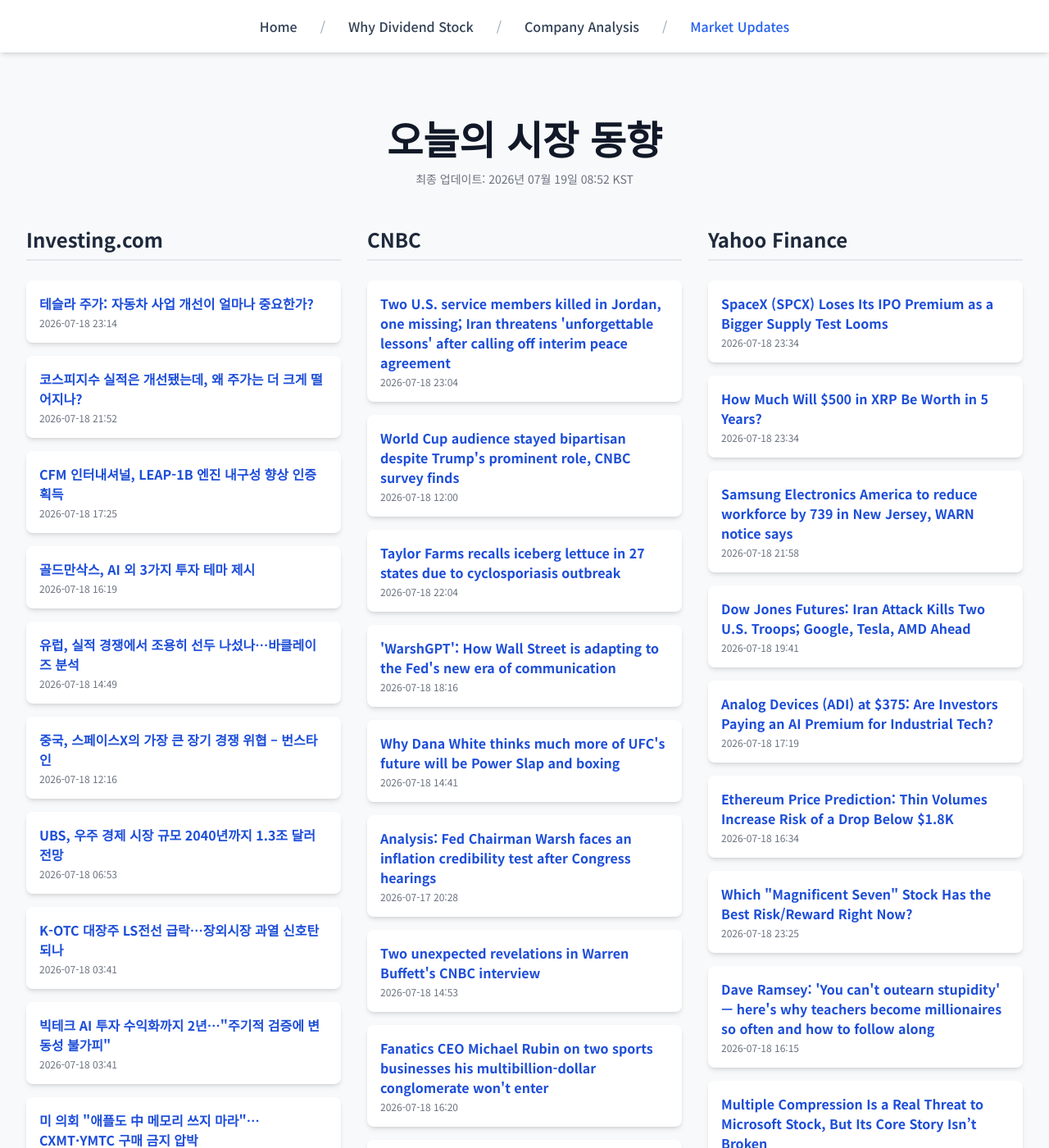
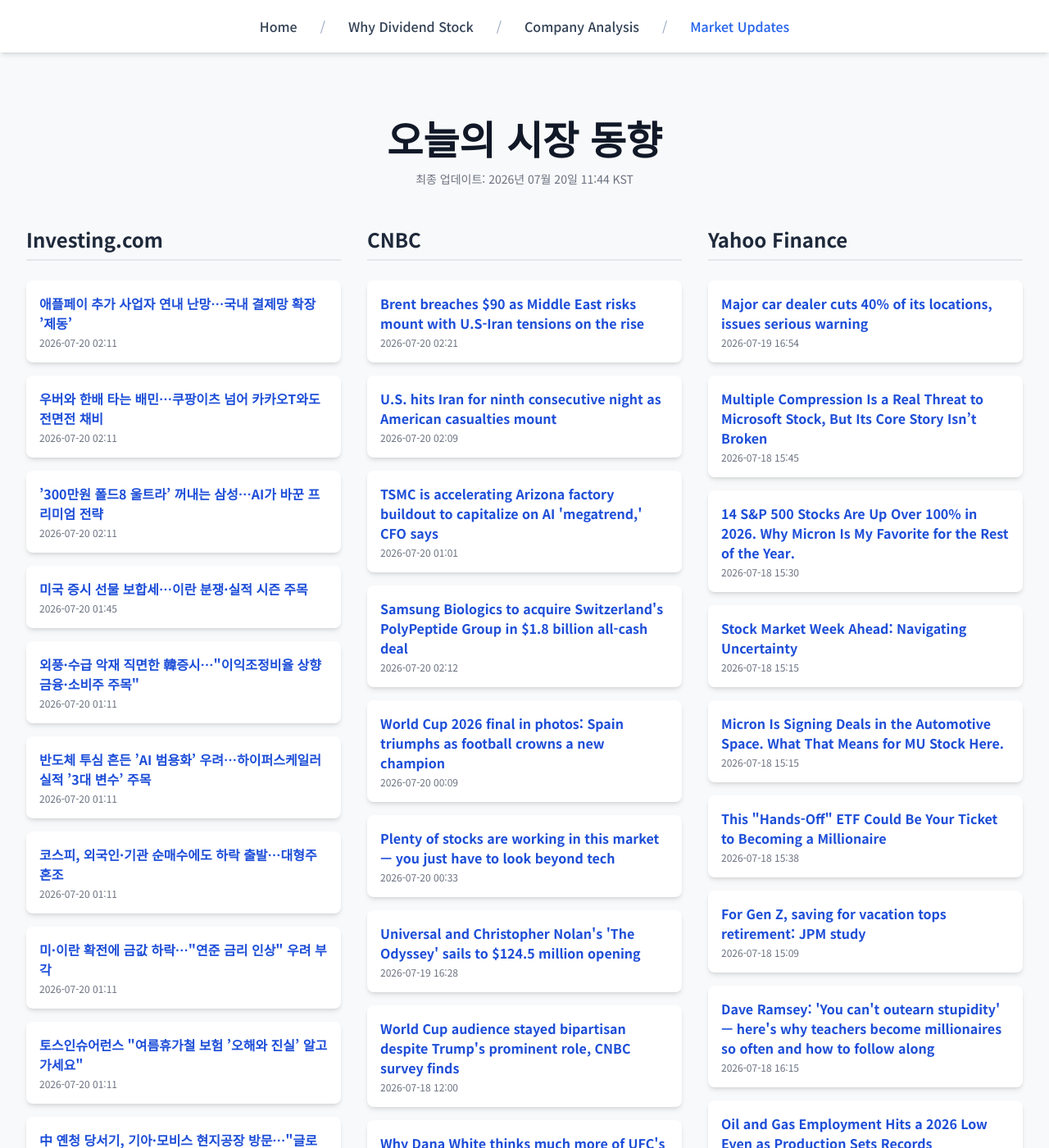
Before and after one commit to Kay-Hwang/my-company-analysis, a Jekyll site: the page built from market-updates.html, in a window 1280 px wide and 1400 px high. Shown: the whole window at 82% size. Built offline with Jekyll 4.4.1, drawn with Linux system fonts in a browser that asks for light colours; nearby versions of some CDN libraries; a script that is not in the unit is left out; some of the changed text lies outside the part shown.

Commit message:
Update daily data

```diff
--- a/_data/latest_data.json
+++ b/_data/latest_data.json
@@ -1,74 +1,110 @@
 {
-  "lastUpdated": "2026년 07월 19일 08:52 KST",
+  "lastUpdated": "2026년 07월 20일 11:44 KST",
   "news": {
     "investing": [
       {
-        "title": "테슬라 주가: 자동차 사업 개선이 얼마나 중요한가?",
-        "link": "https://kr.investing.com/news/stock-market-news/article-2020181",
-        "pubDate": "2026-07-18 23:14:20",
-        "summary": "테슬라 주가: 자동차 사업 개선이 얼마나 중요한가?"
+        "title": "애플페이 추가 사업자 연내 난망…국내 결제망 확장 ’제동’",
+        "link": "https://kr.investing.com/news/stock-market-news/article-2020340",
+        "pubDate": "2026-07-20 02:11:13",
+        "summary": "애플페이 추가 사업자 연내 난망…국내 결제망 확장 ’제동’"
       },
       {
-        "title": "코스피지수 실적은 개선됐는데, 왜 주가는 더 크게 떨어지나?",
-        "link": "https://kr.investing.com/news/stock-market-news/article-2020180",
-        "pubDate": "2026-07-18 21:52:41",
-        "summary": "코스피지수 실적은 개선됐는데, 왜 주가는 더 크게 떨어지나?"
+        "title": "우버와 한배 타는 배민…쿠팡이츠 넘어 카카오T와도 전면전 채비",
+        "link": "https://kr.investing.com/news/stock-market-news/article-2020339",
+        "pubDate": "2026-07-20 02:11:12",
+        "summary": "우버와 한배 타는 배민…쿠팡이츠 넘어 카카오T와도 전면전 채비"
       },
       {
-        "title": "CFM 인터내셔널, LEAP-1B 엔진 내구성 향상 인증 획득",
-        "link": "https://kr.investing.com/news/stock-market-news/article-2020175",
-        "pubDate": "2026-07-18 17:25:55",
-        "summary": "CFM 인터내셔널, LEAP-1B 엔진 내구성 향상 인증 획득"
+        "title": "’300만원 폴드8 울트라’ 꺼내는 삼성…AI가 바꾼 프리미엄 전략",
+        "link": "https://kr.investing.com/news/stock-market-news/article-2020338",
+        "pubDate": "2026-07-20 02:11:12",
+        "summary": "’300만원 폴드8 울트라’ 꺼내는 삼성…AI가 바꾼 프리미엄 전략"
       },
       {
-        "title": "골드만삭스, AI 외 3가지 투자 테마 제시",
-        "link": "https://kr.investing.com/news/stock-market-news/article-2020173",
-        "pubDate": "2026-07-18 16:19:43",
-        "summary": "골드만삭스, AI 외 3가지 투자 테마 제시"
+        "title": "미국 증시 선물 보합세…이란 분쟁·실적 시즌 주목",
+        "link": "https://kr.investing.com/news/stock-market-news/article-2020325",
+        "pubDate": "2026-07-20 01:45:03",
+        "summary": "미국 증시 선물 보합세…이란 분쟁·실적 시즌 주목"
       },
       {
-        "title": "유럽, 실적 경쟁에서 조용히 선두 나섰나…바클레이즈 분석",
-        "link": "https://kr.investing.com/news/stock-market-news/article-2020169",
-        "pubDate": "2026-07-18 14:49:03",
-        "summary": "유럽, 실적 경쟁에서 조용히 선두 나섰나…바클레이즈 분석"
+        "title": "외풍·수급 악재 직면한 韓증시…\"이익조정비율 상향 금융·소비주 주목\"",
+        "link": "https://kr.investing.com/news/stock-market-news/article-2020320",
+        "pubDate": "2026-07-20 01:11:11",
+        "summary": "외풍·수급 악재 직면한 韓증시…\"이익조정비율 상향 금융·소비주 주목\""
       },
       {
-        "title": "중국, 스페이스X의 가장 큰 장기 경쟁 위협 – 번스타인",
-        "link": "https://kr.investing.com/news/stock-market-news/article-2020162",
-        "pubDate": "2026-07-18 12:16:54",
-        "summary": "중국, 스페이스X의 가장 큰 장기 경쟁 위협 – 번스타인"
+        "title": "반도체 투심 흔든 ’AI 범용화’ 우려…하이퍼스케일러 실적 ’3대 변수’ 주목",
+        "link": "https://kr.investing.com/news/stock-market-news/article-2020319",
+        "pubDate": "2026-07-20 01:11:10",
+        "summary": "반도체 투심 흔든 ’AI 범용화’ 우려…하이퍼스케일러 실적 ’3대 변수’ 주목"
       },
       {
-        "title": "UBS, 우주 경제 시장 규모 2040년까지 1.3조 달러 전망",
-        "link": "https://kr.investing.com/news/stock-market-news/article-2020136",
-        "pubDate": "2026-07-18 06:53:40",
-        "summary": "UBS, 우주 경제 시장 규모 2040년까지 1.3조 달러 전망"
+        "title": "코스피, 외국인·기관 순매수에도 하락 출발…대형주 혼조",
+        "link": "https://kr.investing.com/news/stock-market-news/article-2020318",
+        "pubDate": "2026-07-20 01:11:10",
+        "summary": "코스피, 외국인·기관 순매수에도 하락 출발…대형주 혼조"
       },
       {
-        "title": "K-OTC 대장주 LS전선 급락…장외시장 과열 신호탄 되나",
-        "link": "https://kr.investing.com/news/stock-market-news/article-2020128",
-        "pubDate": "2026-07-18 03:41:09",
-        "summary": "K-OTC 대장주 LS전선 급락…장외시장 과열 신호탄 되나"
+        "title": "미·이란 확전에 금값 하락…\"연준 금리 인상\" 우려 부각",
+        "link": "https://kr.investing.com/news/stock-market-news/article-2020317",
+        "pubDate": "2026-07-20 01:11:10",
+        "summary": "미·이란 확전에 금값 하락…\"연준 금리 인상\" 우려 부각"
       },
       {
-        "title": "빅테크 AI 투자 수익화까지 2년…\"주기적 검증에 변동성 불가피\"",
-        "link": "https://kr.investing.com/news/stock-market-news/article-2020127",
-        "pubDate": "2026-07-18 03:41:08",
-        "summary": "빅테크 AI 투자 수익화까지 2년…\"주기적 검증에 변동성 불가피\""
+        "title": "토스인슈어런스 \"여름휴가철 보험 ’오해와 진실’ 알고 가세요\"",
+        "link": "https://kr.investing.com/news/stock-market-news/article-2020316",
+        "pubDate": "2026-07-20 01:11:09",
+        "summary": "토스인슈어런스 \"여름휴가철 보험 ’오해와 진실’ 알고 가세요\""
       },
       {
-        "title": "미 의회 \"애플도 中 메모리 쓰지 마라\"…CXMT·YMTC 구매 금지 압박",
-        "link": "https://kr.investing.com/news/stock-market-news/article-2020126",
-        "pubDate": "2026-07-18 03:41:08",
-        "summary": "미 의회 \"애플도 中 메모리 쓰지 마라\"…CXMT·YMTC 구매 금지 압박"
+        "title": "中 옌청 당서기, 기아·모비스 현지공장 방문…\"글로벌 경쟁력 강화 지원\"",
+        "link": "https://kr.investing.com/news/stock-market-news/article-2020315",
+        "pubDate": "2026-07-20 01:11:02",
+        "summary": "中 옌청 당서기, 기아·모비스 현지공장 방문…\"글로벌 경쟁력 강화 지원\""
       }
     ],
     "cnbc": [
       {
-        "title": "Two U.S. service members killed in Jordan, one missing; Iran threatens 'unforgettable lessons' after calling off interim peace agreement",
-        "link": "https://www.cnbc.com/2026/07/18/us-military-says-it-completed-latest-round-of-strikes-against-iran.html",
-        "pubDate": "Sat, 18 Jul 2026 23:04:22 GMT",
-        "summary": "When asked about Iran no longer abiding by the interim peace agreement, U.S. President Donald Trump reportedly said, \"I couldn't care less.\""
+        "title": "Brent breaches $90 as Middle East risks mount with U.S-Iran tensions on the rise",
+        "link": "https://www.cnbc.com/2026/07/20/oil-prices-today-brent-wti-crude-us-iran-centcom-hormuz.html",
+        "pubDate": "Mon, 20 Jul 2026 02:21:15 GMT",
+        "summary": "American forces have started ninth consecutive night of strikes against Iranian targets."
+      },
+      {
+        "title": "U.S. hits Iran for ninth consecutive night as American casualties mount",
+        "link": "https://www.cnbc.com/2026/07/20/us-iran-strait-of-hormuz-hostilities-casualties-.html",
+        "pubDate": "Mon, 20 Jul 2026 02:09:36 GMT",
+        "summary": "The U.S. began a ninth straight night of strikes against Iran, escalating a campaign to destroy Tehran's ability to disrupt shipping in the Strait of Hormuz."
+      },
+      {
+        "title": "TSMC is accelerating Arizona factory buildout to capitalize on AI 'megatrend,' CFO says",
+        "link": "https://www.cnbc.com/2026/07/20/tsmc-arizona-fab-capacity-ai-chip-demand.html",
+        "pubDate": "Mon, 20 Jul 2026 01:01:17 GMT",
+        "summary": "Speaking in an interview with CNBC, TSMC's Wendell Huang said the fresh investment comes on the back of robust customer demand."
+      },
+      {
+        "title": "Samsung Biologics to acquire Switzerland's PolyPeptide Group in $1.8 billion all-cash deal",
+        "link": "https://www.cnbc.com/2026/07/20/samsung-biologics-polypeptide-group-deal-switzerland.html",
+        "pubDate": "Mon, 20 Jul 2026 02:12:11 GMT",
+        "summary": "Samsung Biologics acquires PolyPeptide Group for 2.7 trillion won ($1.8 billion)"
+      },
+      {
+        "title": "World Cup 2026 final in photos: Spain triumphs as football crowns a new champion",
+        "link": "https://www.cnbc.com/2026/07/20/world-cup-2026-final-spain-argentina-messi-bts-shakira.html",
+        "pubDate": "Mon, 20 Jul 2026 00:09:27 GMT",
+        "summary": "Spain reclaimed football's biggest prize on Sunday, defeating Argentina 1-0 after extra time in a tense World Cup final."
+      },
+      {
+        "title": "Plenty of stocks are working in this market — you just have to look beyond tech",
+        "link": "https://www.cnbc.com/2026/07/19/plenty-of-stocks-are-working-in-this-market-just-look-beyond-tech.html",
+        "pubDate": "Mon, 20 Jul 2026 00:33:52 GMT",
+        "summary": "The big unanswered question is how long there can be such terrific opportunities outside tech before it dawns on those overweight the sector."
+      },
+      {
+        "title": "Universal and Christopher Nolan's 'The Odyssey' sails to $124.5 million opening",
+        "link": "https://www.cnbc.com/2026/07/19/the-odyssey-box-office-christopher-nolan-and-universal-opening-weekend.html",
+        "pubDate": "Sun, 19 Jul 2026 16:28:53 GMT",
+        "summary": "Christopher Nolan's \"The Odyssey\" tallied an estimated $124.5 million at the domestic box office, with IMAX screenings fueling a big haul."
       },
       {
         "title": "World Cup audience stayed bipartisan despite Trump's prominent role, CNBC survey finds",
@@ -77,96 +113,60 @@
         "summary": "Nearly half of registered voters watched the 2026 World Cup, with income and education shaping viewership more than party affiliation, the survey found."
       },
       {
-        "title": "Taylor Farms recalls iceberg lettuce in 27 states due to cyclosporiasis outbreak",
-        "link": "https://www.cnbc.com/2026/07/18/taylor-farms-recalls-iceberg-lettuce-in-27-states-due-to-cyclosporiasis-outbreak.html",
-        "pubDate": "Sat, 18 Jul 2026 22:04:02 GMT",
-        "summary": "Taylor Farms is recalling iceberg lettuce in 27 states because of the potential that the greens could be contaminated with cyclosporiasis."
-      },
-      {
-        "title": "'WarshGPT': How Wall Street is adapting to the Fed's new era of communication",
-        "link": "https://www.cnbc.com/2026/07/18/warshgpt-federal-reserve-communications-task-force-warsh.html",
-        "pubDate": "Sat, 18 Jul 2026 18:16:42 GMT",
-        "summary": "Investment firms are readying for an era with less public commentary from the U.S. central bank. Some are relying on AI for an edge."
-      },
-      {
         "title": "Why Dana White thinks much more of UFC's future will be Power Slap and boxing",
         "link": "https://www.cnbc.com/2026/07/18/ufc-dana-white-power-slap-boxing.html",
         "pubDate": "Sat, 18 Jul 2026 14:41:49 GMT",
         "summary": "UFC president and CEO Dana White predicted that Power Slap may become as big as his flagship fighting sport at the Game Plan conference in New York."
       },
       {
-        "title": "Analysis: Fed Chairman Warsh faces an inflation credibility test after Congress hearings",
-        "link": "https://www.cnbc.com/2026/07/15/fed-chairman-kevin-warsh-inflation-credibility-test-analysis.html",
-        "pubDate": "Fri, 17 Jul 2026 20:28:40 GMT",
-        "summary": "The new Fed chairman avoided major stumbles in two days of testimony before the House and Senate, but faces a rapid test of his commitment to price stability."
-      },
-      {
-        "title": "Two unexpected revelations in Warren Buffett's CNBC interview",
-        "link": "https://www.cnbc.com/2026/07/18/two-unexpected-revelations-in-warren-buffetts-cnbc-interview.html",
-        "pubDate": "Sat, 18 Jul 2026 14:53:36 GMT",
-        "summary": "Warren Buffett tells CNBC that Bill Gates' ties to Jeffrey Epstein didn't drive his termination of donations."
-      },
-      {
-        "title": "Fanatics CEO Michael Rubin on two sports businesses his multibillion-dollar conglomerate won't enter",
-        "link": "https://www.cnbc.com/2026/07/18/fanatics-fanfest-michael-rubin.html",
-        "pubDate": "Sat, 18 Jul 2026 16:20:28 GMT",
-        "summary": "Fanatics has become one of the most influential companies in sports, building out a massive merchandise, collectibles and sports gambling platform."
-      },
-      {
-        "title": "Democratic socialists top MAGA candidates among voters in CNBC's All-America poll",
-        "link": "https://www.cnbc.com/2026/07/17/democratic-socialists-top-maga-candidates-all-america-poll.html",
-        "pubDate": "Fri, 17 Jul 2026 16:39:33 GMT",
-        "summary": "The survey's findings come as democratic socialist candidates win Democratic primaries following the 2025 election of New York City Mayor Zohran Mamdani."
-      },
-      {
-        "title": "California's billionaire tax: What's at risk for the biggest state economy in America",
-        "link": "https://www.cnbc.com/2026/07/17/california-billionaire-tax.html",
-        "pubDate": "Fri, 17 Jul 2026 15:02:57 GMT",
-        "summary": "California's billionaire tax would generate quick revenue, but Norway's example shows the longer-term economic impact of targeting the wealthy is unclear."
+        "title": "American Airlines CEO lays out his vision to close a more than $3 billion profit gap",
+        "link": "https://www.cnbc.com/2026/07/19/american-airlines-ceo.html",
+        "pubDate": "Sun, 19 Jul 2026 12:00:01 GMT",
+        "summary": "The carrier is working on improving reliability, investing in more premium seats and lounges, and considering Boeing and Airbus for a new wide-body plane order."
       }
     ],
     "yahoo": [
       {
-        "title": "SpaceX (SPCX) Loses Its IPO Premium as a Bigger Supply Test Looms",
-        "link": "https://finance.yahoo.com/markets/stocks/articles/spacex-spcx-loses-ipo-premium-233457233.html",
-        "pubDate": "2026-07-18T23:34:57Z",
-        "summary": "SpaceX (SPCX) Loses Its IPO Premium as a Bigger Supply Test Looms"
+        "title": "Major car dealer cuts 40% of its locations, issues serious warning",
+        "link": "https://finance.yahoo.com/small-business/articles/major-car-dealer-cuts-40-014700349.html",
+        "pubDate": "2026-07-19T16:54:17Z",
+        "summary": "Major car dealer cuts 40% of its locations, issues serious warning"
       },
       {
-        "title": "How Much Will $500 in XRP Be Worth in 5 Years?",
-        "link": "https://finance.yahoo.com/markets/crypto/articles/much-500-xrp-worth-5-233410454.html",
-        "pubDate": "2026-07-18T23:34:10Z",
-        "summary": "How Much Will $500 in XRP Be Worth in 5 Years?"
+        "title": "Multiple Compression Is a Real Threat to Microsoft Stock, But Its Core Story Isn’t Broken",
+        "link": "https://finance.yahoo.com/markets/stocks/articles/multiple-compression-real-threat-microsoft-154502346.html",
+        "pubDate": "2026-07-18T15:45:02Z",
+        "summary": "Multiple Compression Is a Real Threat to Microsoft Stock, But Its Core Story Isn’t Broken"
       },
       {
-        "title": "Samsung Electronics America to reduce workforce by 739 in New Jersey, WARN notice says",
-        "link": "https://finance.yahoo.com/markets/stocks/articles/samsung-electronics-america-reduce-workforce-215814306.html",
-        "pubDate": "2026-07-18T21:58:14Z",
-        "summary": "Samsung Electronics America to reduce workforce by 739 in New Jersey, WARN notice says"
+        "title": "14 S&P 500 Stocks Are Up Over 100% in 2026. Why Micron Is My Favorite for the Rest of the Year.",
+        "link": "https://finance.yahoo.com/markets/stocks/articles/14-p-500-stocks-over-153002917.html",
+        "pubDate": "2026-07-18T15:30:02Z",
+        "summary": "14 S&P 500 Stocks Are Up Over 100% in 2026. Why Micron Is My Favorite for the Rest of the Year."
       },
       {
-        "title": "Dow Jones Futures: Iran Attack Kills Two U.S. Troops; Google, Tesla, AMD Ahead",
-        "link": "https://www.investors.com/market-trend/stock-market-today/dow-jones-futures-iran-attack-kills-us-troops-google-tesla-amd/?src=A00220&yptr=yahoo",
-        "pubDate": "2026-07-18T19:41:18Z",
-        "summary": "Dow Jones Futures: Iran Attack Kills Two U.S. Troops; Google, Tesla, AMD Ahead"
+        "title": "Stock Market Week Ahead: Navigating Uncertainty",
+        "link": "https://www.investors.com/research/investing-action-plan/stock-market-week-ahead-navigating-uncertainty/?src=A00220&yptr=yahoo",
+        "pubDate": "2026-07-18T15:15:50Z",
+        "summary": "Stock Market Week Ahead: Navigating Uncertainty"
       },
       {
-        "title": "Analog Devices (ADI) at $375: Are Investors Paying an AI Premium for Industrial Tech?",
-        "link": "https://finance.yahoo.com/markets/stocks/articles/analog-devices-adi-375-investors-171914602.html",
-        "pubDate": "2026-07-18T17:19:14Z",
-        "summary": "Analog Devices (ADI) at $375: Are Investors Paying an AI Premium for Industrial Tech?"
+        "title": "Micron Is Signing Deals in the Automotive Space. What That Means for MU Stock Here.",
+        "link": "https://finance.yahoo.com/markets/stocks/articles/micron-signing-deals-automotive-space-151502547.html",
+        "pubDate": "2026-07-18T15:15:02Z",
+        "summary": "Micron Is Signing Deals in the Automotive Space. What That Means for MU Stock Here."
       },
       {
-        "title": "Ethereum Price Prediction: Thin Volumes Increase Risk of a Drop Below $1.8K",
-        "link": "https://finance.yahoo.com/markets/crypto/articles/ethereum-price-prediction-thin-volumes-163433731.html",
-        "pubDate": "2026-07-18T16:34:33Z",
-        "summary": "Ethereum Price Prediction: Thin Volumes Increase Risk of a Drop Below $1.8K"
+        "title": "This \"Hands-Off\" ETF Could Be Your Ticket to Becoming a Millionaire",
+        "link": "https://finance.yahoo.com/markets/stocks/articles/hands-off-etf-could-ticket-153800857.html",
+        "pubDate": "2026-07-18T15:38:00Z",
+        "summary": "This \"Hands-Off\" ETF Could Be Your Ticket to Becoming a Millionaire"
       },
       {
-        "title": "Which \"Magnificent Seven\" Stock Has the Best Risk/Reward Right Now?",
-        "link": "https://finance.yahoo.com/markets/stocks/articles/magnificent-seven-stock-best-risk-232500897.html",
-        "pubDate": "2026-07-18T23:25:00Z",
-        "summary": "Which \"Magnificent Seven\" Stock Has the Best Risk/Reward Right Now?"
+        "title": "For Gen Z, saving for vacation tops retirement: JPM study",
+        "link": "https://finance.yahoo.com/news/for-gen-z-saving-for-vacation-tops-retirement-jpm-study-150903141.html",
+        "pubDate": "2026-07-18T15:09:03Z",
+        "summary": "For Gen Z, saving for vacation tops retirement: JPM study"
       },
       {
         "title": "Dave Ramsey: 'You can't outearn stupidity' — here's why teachers become millionaires so often and how to follow along",
@@ -175,16 +175,16 @@
         "summary": "Dave Ramsey: 'You can't outearn stupidity' — here's why teachers become millionaires so often and how to follow along"
       },
       {
-        "title": "Multiple Compression Is a Real Threat to Microsoft Stock, But Its Core Story Isn’t Broken",
-        "link": "https://finance.yahoo.com/markets/stocks/articles/multiple-compression-real-threat-microsoft-154502346.html",
-        "pubDate": "2026-07-18T15:45:02Z",
-        "summary": "Multiple Compression Is a Real Threat to Microsoft Stock, But Its Core Story Isn’t Broken"
+        "title": "Oil and Gas Employment Hits a 2026 Low Even as Production Sets Records",
+        "link": "https://finance.yahoo.com/energy/articles/oil-gas-employment-hits-2026-150000486.html",
+        "pubDate": "2026-07-18T15:00:00Z",
+        "summary": "Oil and Gas Employment Hits a 2026 Low Even as Production Sets Records"
       },
       {
-        "title": "Mortgage and refinance interest rates today, Saturday, July 18, 2026: Rates lower to start the weekend",
-        "link": "https://finance.yahoo.com/personal-finance/mortgages/article/mortgage-and-refinance-interest-rates-today-saturday-july-18-2026-rates-lower-to-start-the-weekend-100000896.html",
-        "pubDate": "2026-07-18T10:00:00Z",
-        "summary": "Mortgage and refinance interest rates today, Saturday, July 18, 2026: Rates lower to start the weekend"
+        "title": "Elon Musk's SpaceX has lost $1T in market cap since mid-June as Starship launch is scrubbed",
+        "link": "https://finance.yahoo.com/markets/stocks/articles/elon-musks-spacex-lost-1t-150000833.html",
+        "pubDate": "2026-07-18T15:00:00Z",
+        "summary": "Elon Musk's SpaceX has lost $1T in market cap since mid-June as Starship launch is scrubbed"
       }
     ]
   }
```
